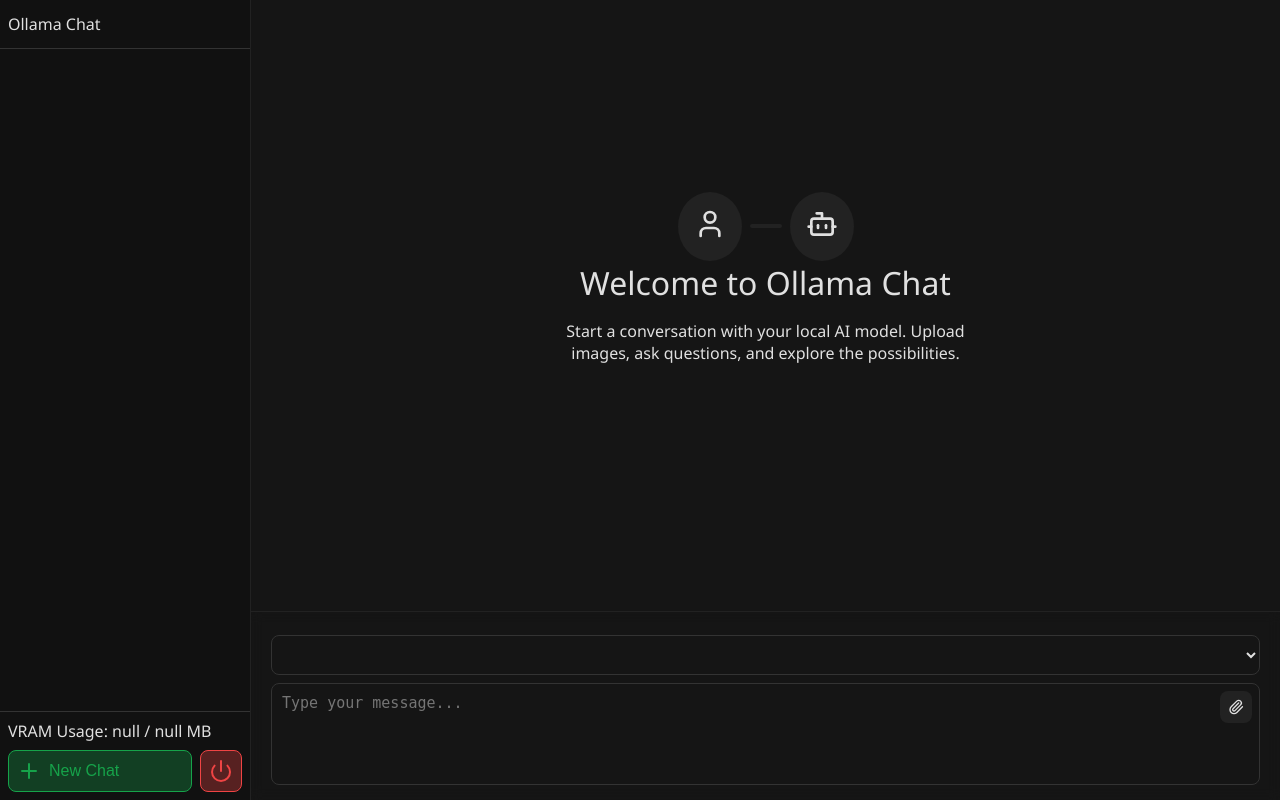
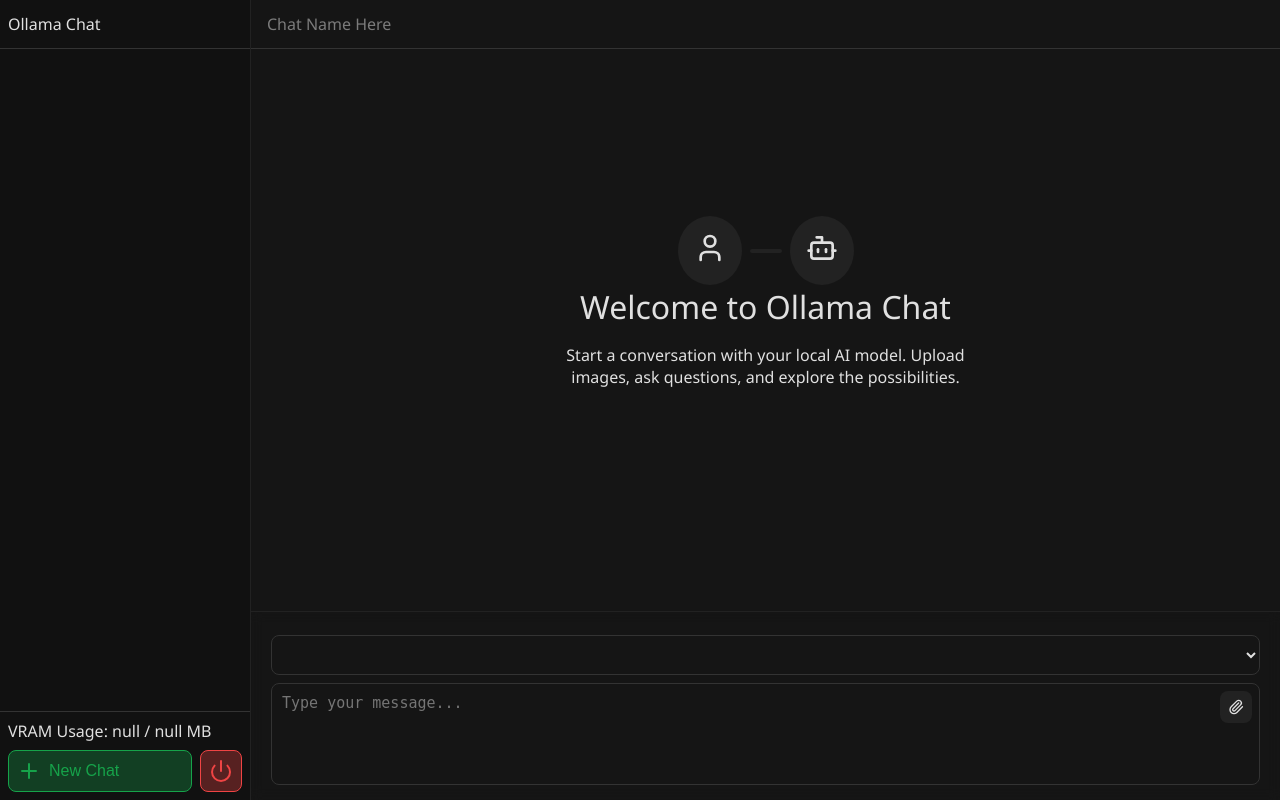
Before and after one commit to JonasPHenriksen/Ollama-Web-Chat, a Flask app: page / in a window 1280 px wide. Run offline with Flask 3, Linux system fonts and the light colour scheme.

Commit message:
fix topbar

```diff
--- a/static/main.js
+++ b/static/main.js
@@ -507,8 +507,8 @@ document.addEventListener('DOMContentLoaded', () => {
     onclick: () => chatList.classList.toggle("visible")
   })
 
-  //const chatTopbar = document.querySelector(".chat-topbar")
-  //chatTopbar.appendChild(showChatsBtn);
+  const chatTopbar = document.querySelector(".chat-topbar")
+  chatTopbar.appendChild(showChatsBtn);
 
   const closeChatListBtn = document.querySelector(".close-chat-list-btn")
   closeChatListBtn.addEventListener("click", () => {
--- a/templates/index.html
+++ b/templates/index.html
@@ -45,9 +45,9 @@
           </div>
         </div>
         <div id="chat-window">
-          <!-- <div class="chat-topbar">
+          <div class="chat-topbar">
             <div class="chat-name">Chat Name Here</div>
-          </div> -->
+          </div>
           <div class="empty-chat-indicator">
             <div class="user-display">
               <div class="user-icon">
```
